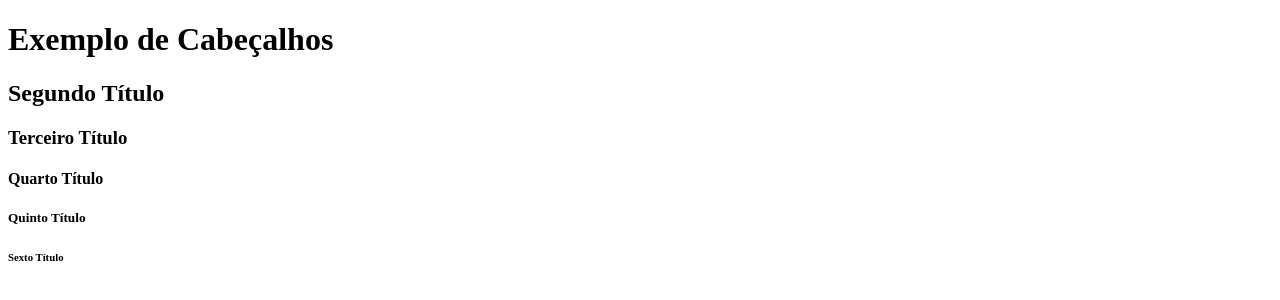
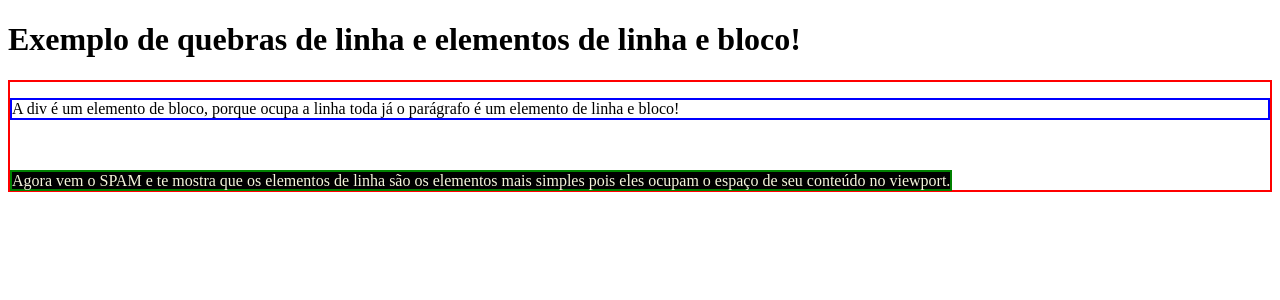
Before and after one commit to Julio-CRodrigues/projeto-inicial, a plain HTML site: page index.html in a window 1280 px wide. Drawn offline with Linux system fonts and the light colour scheme.

Commit message:
ADD Br + Style + Bloco

```diff
--- a/index.html
+++ b/index.html
@@ -1,7 +1,7 @@
 <!DOCTYPE HTML><!-- Isso é um DTD de HTML5 -->
 <!--
 Isso é um comentário
-A <!The declaration defines that this document is an HTML5 documen
+A <!DOCTYPE html> document type definition, declaração define que este documento é um documento HTML5.
 -->
 
 <!-- O HTML é a tag raiz da estrutura html, todo o conteúdo deve ser criado dentro dele.
@@ -12,16 +12,33 @@ A <!The declaration defines that this document is an HTML5 documen
 	  -->
 	  <head>
 	      <meta charset="UTF-8"/>
-		  <meta name="viewport" content="width=device-width, initial-scale=1.0">
+		  <meta name="viewport" content="width=device-width, initial-scale=1.0" />
 		  <title>EXEMPLO</title>
 	  </head>
 	  <body>
-		<h1>Exemplo de Cabeçalhos </h1>
+		<h1>Exemplo de quebras de linha e elementos de linha e bloco!</h1>
+
+		<div style="border: solid red 2px">
+			<p style="border: solid blue 2px">
+			 A div é um elemento de bloco, porque ocupa a linha toda já o parágrafo
+			 é um elemento de linha e bloco!
+			 </p>
+			 <br /><br />
+
+			 <span
+			 style="border: solid green 2px; background-color: black; color: beige"
+			 >Agora vem o SPAM e te mostra que os elementos de linha são os elementos
+			 mais simples pois eles ocupam o espaço de seu conteúdo no viewport.</span
+			 >
+
+		</div>
+
+		<!-- <h1>Exemplo de Cabeçalhos </h1>
 		<h2>Segundo Título</h2>
 		<h3>Terceiro Título</h3>
 		<h4>Quarto Título</h4>
 		<h5>Quinto Título</h5>
-		<h6>Sexto Título</h6>
+		<h6>Sexto Título</h6> -->
 	  </body>
 
 </html>
```
